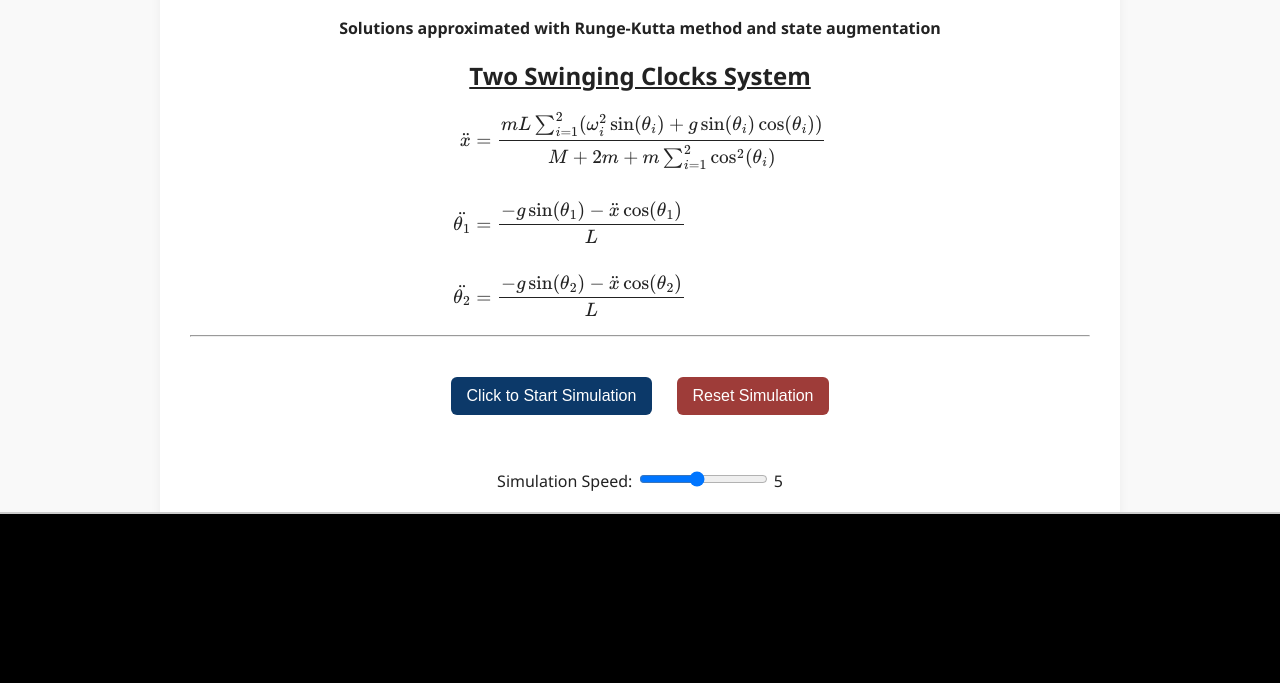
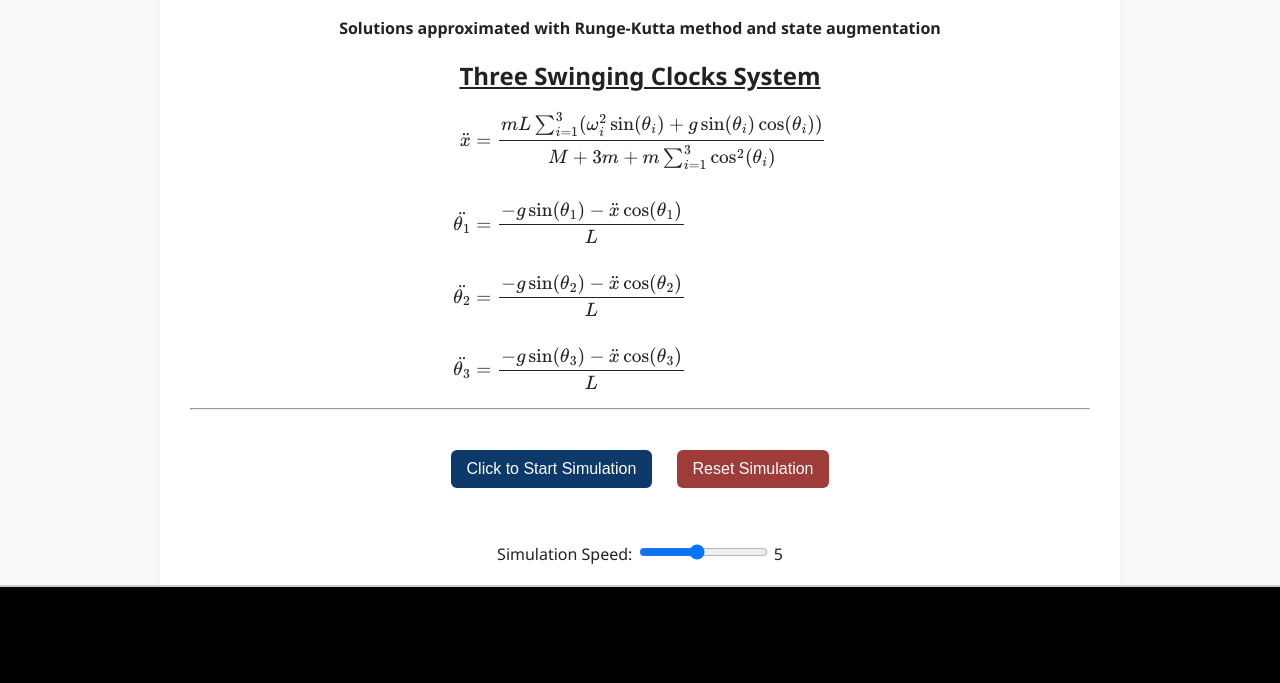
Before and after one commit to Nasser-Mohammed/Huygens-Synchronizing-Clocks, a plain HTML site: page index.html in a window 1280 px wide. Shown: the part 117-800 px from the top of the page. Drawn offline with nearby package versions, Linux system fonts and the light colour scheme.

Commit message:
fixed title

```diff
--- a/index.html
+++ b/index.html
@@ -14,15 +14,17 @@
   <div class="wrapper">
     <h1>Huygen's Swinging Clock Synchronization Simulation</h1>
     <h4>Solutions approximated with Runge-Kutta method and state augmentation</h4>
-    <h2><u>Two Swinging Clocks System</u></h2>
+    <h2><u>Three Swinging Clocks System</u></h2>
     <div>
         \[
         \begin{aligned}
-          \ddot{x} &= \frac{mL\sum_{i=1}^2(\omega_i^2\sin(\theta_i) + g\sin(\theta_i)\cos(\theta_i))}{M+2m+m\sum_{i=1}^2\cos^2(\theta_i)} \\
+          \ddot{x} &= \frac{mL\sum_{i=1}^3(\omega_i^2\sin(\theta_i) + g\sin(\theta_i)\cos(\theta_i))}{M+3m+m\sum_{i=1}^3\cos^2(\theta_i)} \\
           \\
           \ddot{\theta_1} &= \frac{-g\sin(\theta_1) - \ddot{x}\cos(\theta_1)}{L}\\
           \\
           \ddot{\theta_2} &= \frac{-g\sin(\theta_2) - \ddot{x}\cos(\theta_2)}{L}\\
+          \\
+          \ddot{\theta_3} &= \frac{-g\sin(\theta_3) - \ddot{x}\cos(\theta_3)}{L}\\
           \end{aligned}
         \]
       </div>
```
